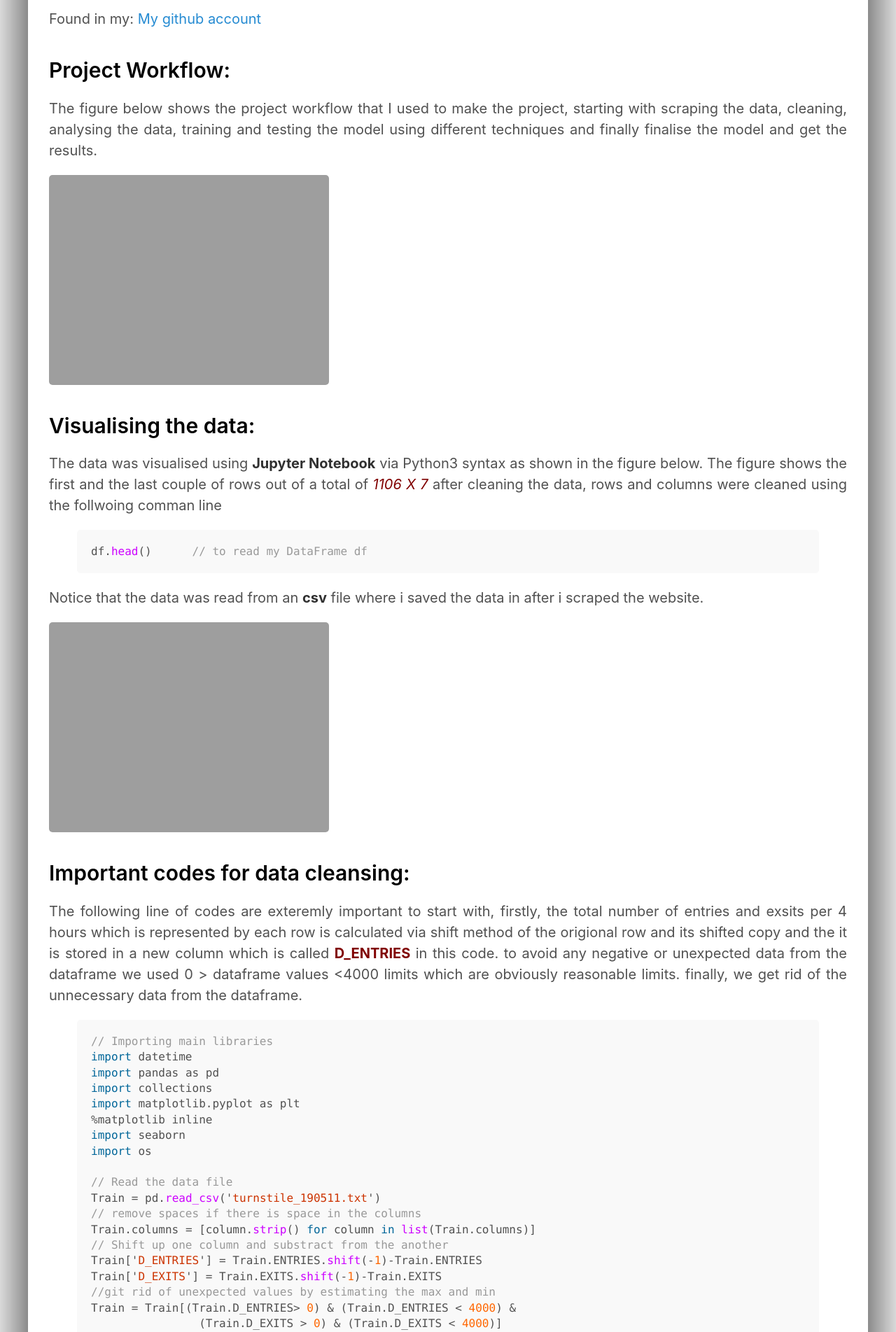
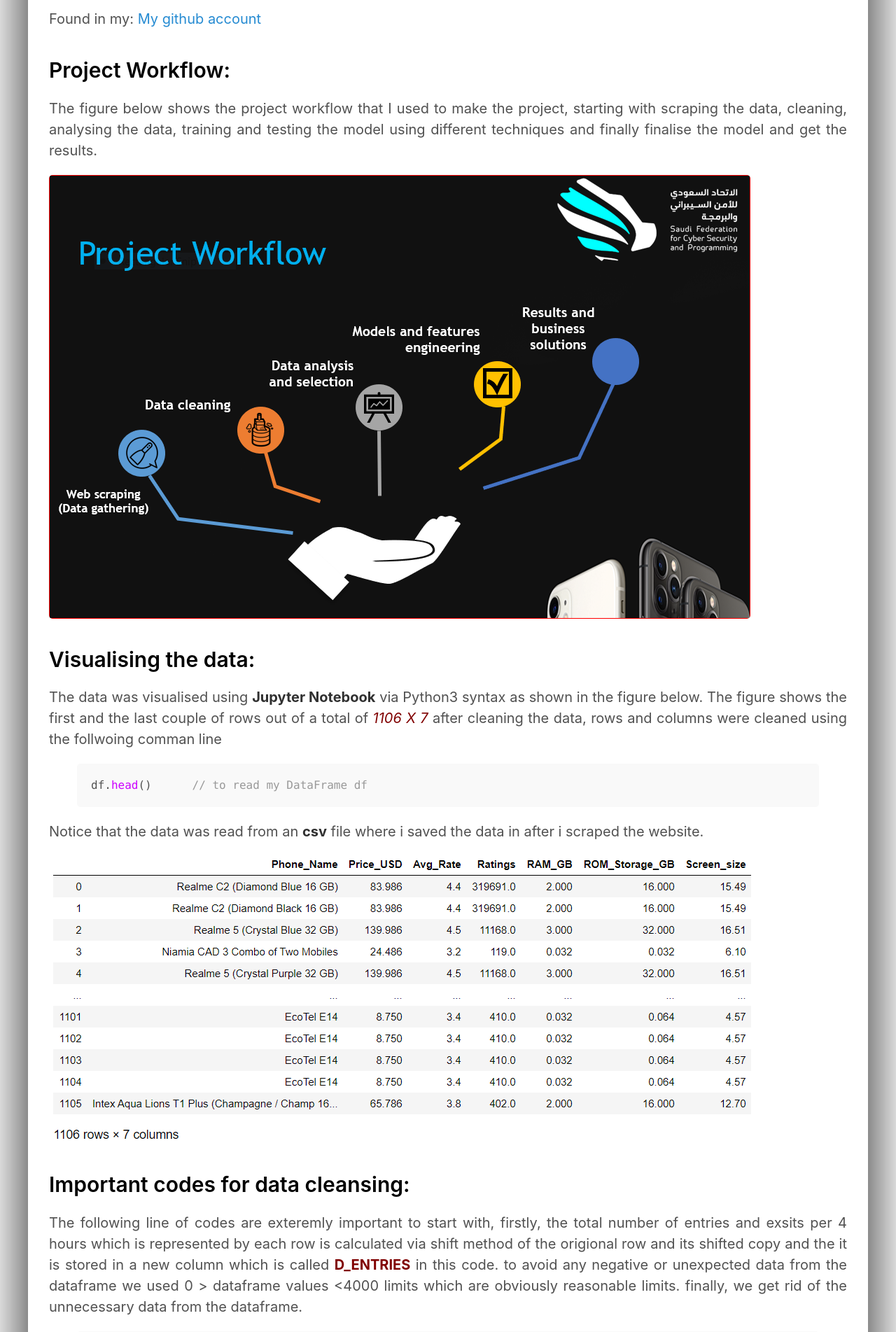
Before and after one commit to alafnan/alafnan.github.io, a Jekyll site: the page built from _posts/2019-09-23-project2.md, in a window 1280 px wide. Shown: the part 1219-3122 px from the top of the page at 70% size. Built offline with Jekyll 4.4.1, drawn with Linux system fonts in a browser that asks for light colours.

Commit message:
Update 2019-09-23-project2.md

```diff
--- a/_posts/2019-09-23-project2.md
+++ b/_posts/2019-09-23-project2.md
@@ -33,11 +33,11 @@ Found in my: [My github account](https://github.com/alafnan/Mobile_Phone_Data)
 
 <h1 style="font-size:1.5em; color:#000000; margin-top: 2rem; margin-bottom: 1rem;">Project Workflow:</h1>
 <p style="text-align: justify; text-justify: inter-word;"> The figure below shows the project workflow that I used to make the project, starting with scraping the data, cleaning, analysing the data, training and testing the model using different techniques and finally finalise the model and get the results. </p>
-![Project Approach Image]({{ site.url }}/images/1.jpg)
+![Project Approach Image]({{ site.url }}/images/1.PNG)
 
 <h1 style="font-size:1.5em; color:#000000; margin-top: 2rem; margin-bottom: 1rem;">Visualising the data:</h1>
 <p style="text-align: justify; text-justify: inter-word;"> The data was visualised using <strong>Jupyter Notebook</strong> via Python3 syntax as shown in the figure below. The figure shows the first and the last couple of rows out of a total of <i style="color:Maroon;">1106 X 7</i> after cleaning the data, rows and columns were cleaned using the follwoing comman line {% highlight js %}df.head()      // to read my DataFrame df{% endhighlight %} Notice that the data was read from an <strong>csv</strong> file where i saved the data in after i scraped the website. </p>
-![Data]({{ site.url }}/images/9.jpg)
+![Data]({{ site.url }}/images/9.PNG)
 
 <h1 style="font-size:1.5em; color:#000000; margin-top: 2rem; margin-bottom: 1rem;">Important codes for data cleansing:</h1>
 <p style="text-align: justify; text-justify: inter-word;"> The following line of codes are exteremly important to start with, firstly, the total number of entries and exsits per 4 hours which is represented by each row is calculated via shift method of the origional row and its shifted copy and the it is stored in a new column which is called <strong style="color: Maroon;">D_ENTRIES</strong> in this code. to avoid any negative or unexpected data from the dataframe we used 0 > dataframe values <4000 limits which are obviously reasonable limits. finally, we get rid of the unnecessary data from the dataframe.</p>
```
